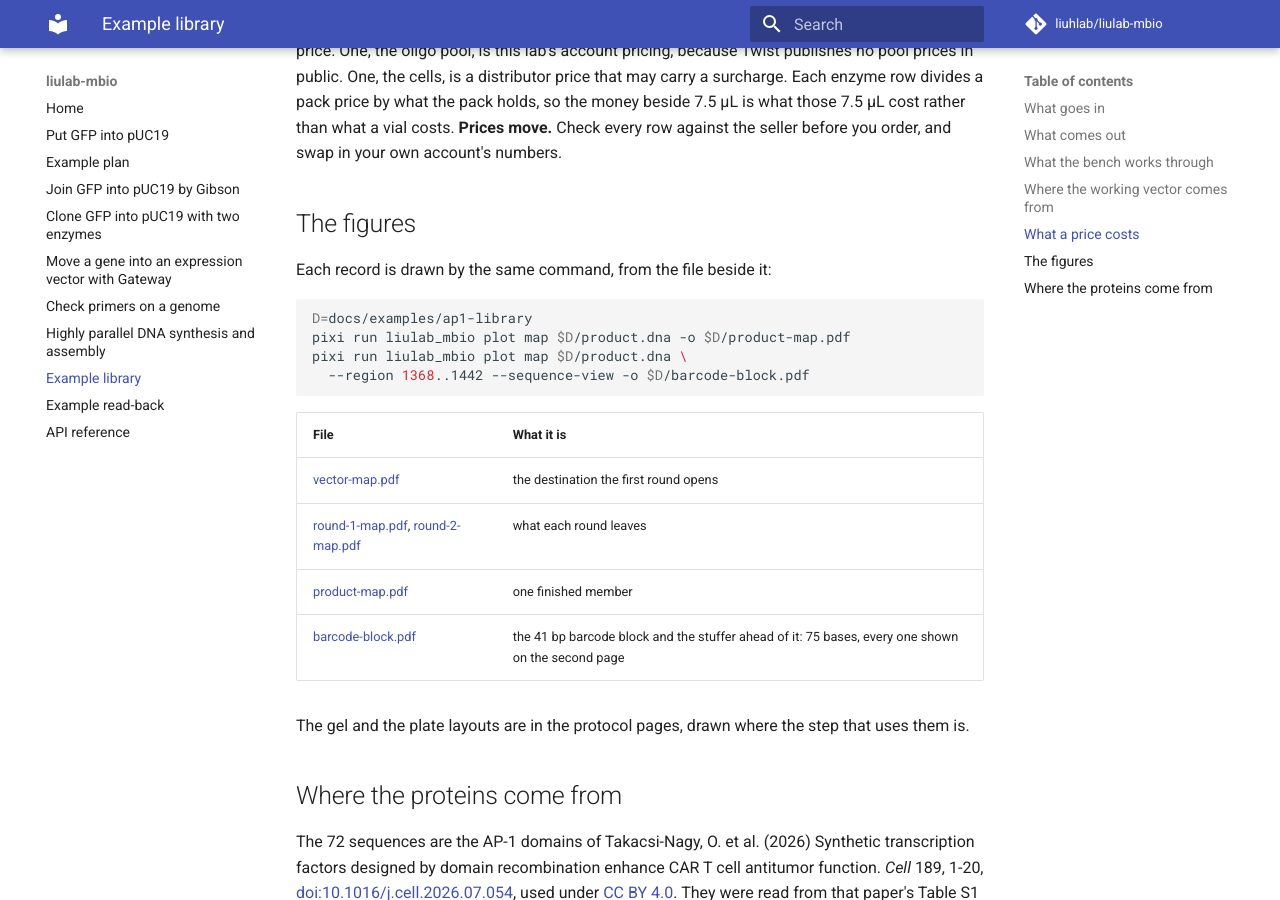
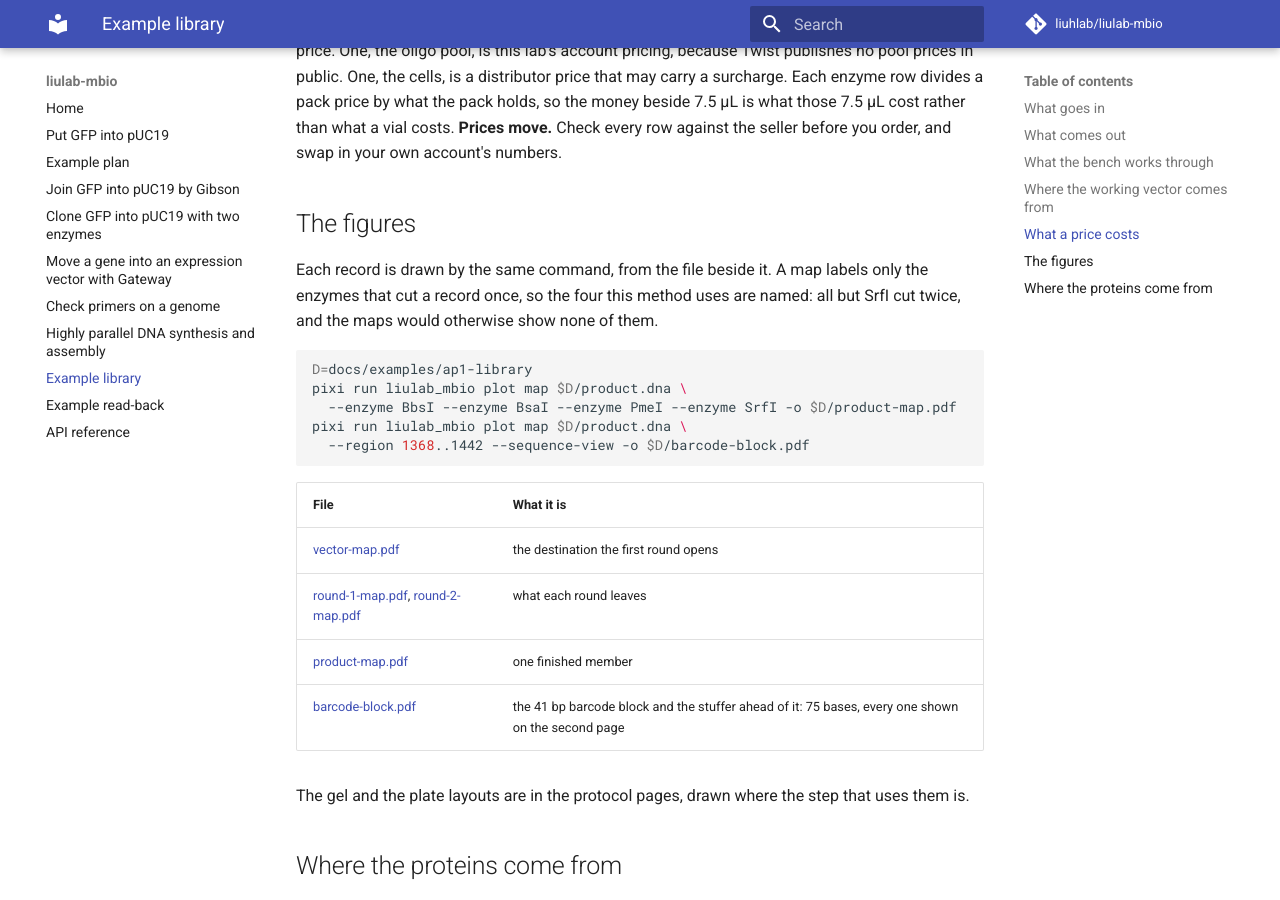
Before and after one commit to liuhlab/liulab-mbio, an MkDocs documentation site: the page built from docs/examples/ap1-library/index.md, in a window 1280 px wide and 900 px high, scrolled down 4564 px. Built offline with MkDocs 1.6.1 and Material for MkDocs 9.7.7, drawn with Linux system fonts in a browser that asks for light colours; comment, search, counter and statistics services are not loaded.

Commit message:
Draw the method's own enzymes on the AP-1 maps
A map labels the enzymes that cut a record once, and three of the four
a round turns on cut twice, so the demo's figures drew none of the
enzymes the demo argues about. The four map commands name them.

Co-Authored-By: Claude Opus 5 <noreply@anthropic.com>

````diff
--- a/docs/examples/ap1-library/index.md
+++ b/docs/examples/ap1-library/index.md
@@ -161,11 +161,14 @@ seller before you order, and swap in your own account's numbers.
 
 ## The figures
 
-Each record is drawn by the same command, from the file beside it:
+Each record is drawn by the same command, from the file beside it. A map labels only the
+enzymes that cut a record once, so the four this method uses are named: all but SrfI cut twice,
+and the maps would otherwise show none of them.
 
 ```bash
 D=docs/examples/ap1-library
-pixi run liulab_mbio plot map $D/product.dna -o $D/product-map.pdf
+pixi run liulab_mbio plot map $D/product.dna \
+  --enzyme BbsI --enzyme BsaI --enzyme PmeI --enzyme SrfI -o $D/product-map.pdf
 pixi run liulab_mbio plot map $D/product.dna \
   --region 1368..1442 --sequence-view -o $D/barcode-block.pdf
 ```
````
Also changed, not shown: CHANGELOG.md (+3 -2 lines), 6 other files.
